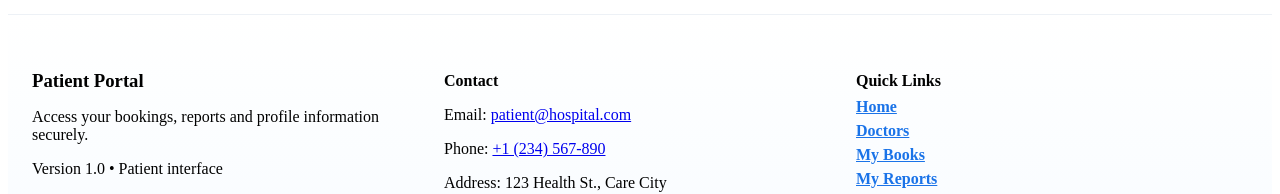
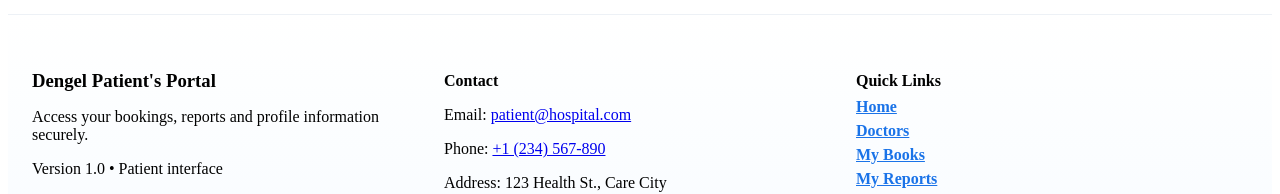
Before and after one commit to petrosasmamaw/Hospital-System, a React (Vite) app in the folder hospital-patient/: page /register in a window 1280 px wide. Shown: the part 1012-1206 px from the top of the page. Built offline with nearby package versions, Linux system fonts and the light colour scheme; no server answers.

Commit message:
add name for patient

```diff
--- a/hospital-patient/src/components/pages/Footer.jsx
+++ b/hospital-patient/src/components/pages/Footer.jsx
@@ -5,7 +5,7 @@ export default function Footer() {
     <footer className="site-footer">
       <div className="page footer-grid">
         <div className="footer-col">
-          <h3>Patient Portal</h3>
+          <h3>Dengel Patient's Portal</h3>
           <p className="muted">Access your bookings, reports and profile information securely.</p>
           <p className="muted" style={{ marginTop: 8 }}>Version 1.0 • Patient interface</p>
         </div>
--- a/hospital-patient/src/components/pages/home.jsx
+++ b/hospital-patient/src/components/pages/home.jsx
@@ -40,7 +40,7 @@ export default function Home() {
       >
         <img src={hospitalMain} alt="Hospital Main" />
         <div className="hero-content">
-          <h1>Smart Healthcare for Everyone</h1>
+          <h1>Dengel Hospital -Smart Healthcare for Everyone</h1>
           <p>
             Book appointments, consult doctors, manage reports, and receive
             emergency care — all in one platform.
```
